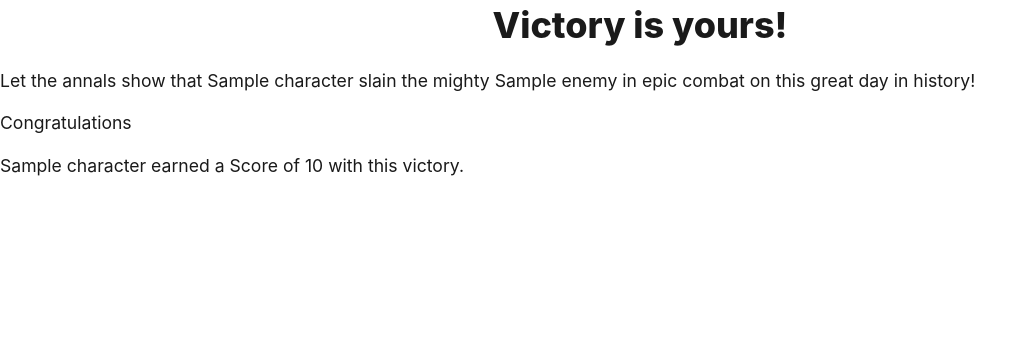
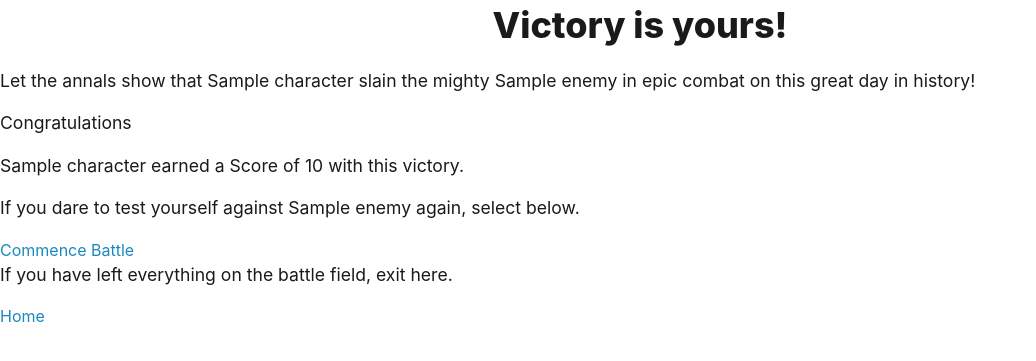
Before and after one commit to HurleySquared/bane-of-olympus, a Node project: template views/partials/victory.handlebars in a window 1280 px wide. Shown: the part 178-539 px from the top of the page, without its empty margins (0-1036 px from the left). Run offline with Node 20 templates, Linux system fonts and the light colour scheme; the template is opened without the code that fills it: most values are stand-ins (such as "Sample title", 1, 10 or a date in 2020); some libraries are stand-ins or nearby versions.

Commit message:
adjusted victory.handlebars

```diff
--- a/views/partials/victory.handlebars
+++ b/views/partials/victory.handlebars
@@ -2,3 +2,7 @@
 <p>Let the annals show that {{character.character_name}} slain the mighty {{enemy.character_name}} in epic combat on this great day in history!</p>
 <p>Congratulations {{user.username}}</p>
 <p>{{character.character_name}} earned a Score of {{game.score}} with this victory.</p>
+<p>If you dare to test yourself against {{enemy.character_name}} again, select below.</p>
+<a href="/battle" id="charSelectButton">Commence Battle</a>
+<p>If you have left everything on the battle field, exit here.</p>
+<a href="/home" id="exitGameButton">Home</a>
```
